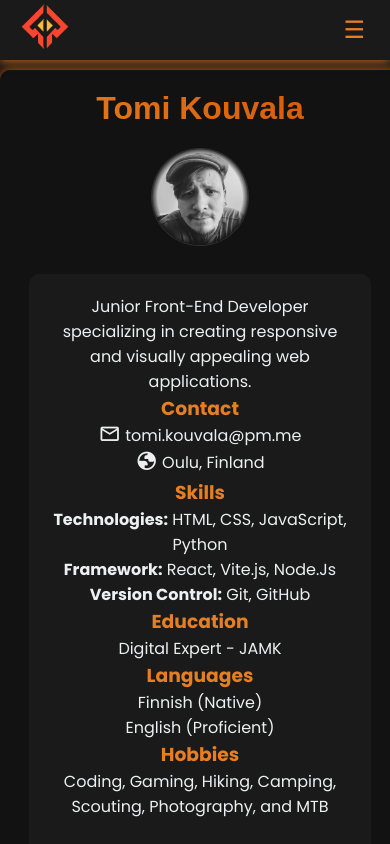
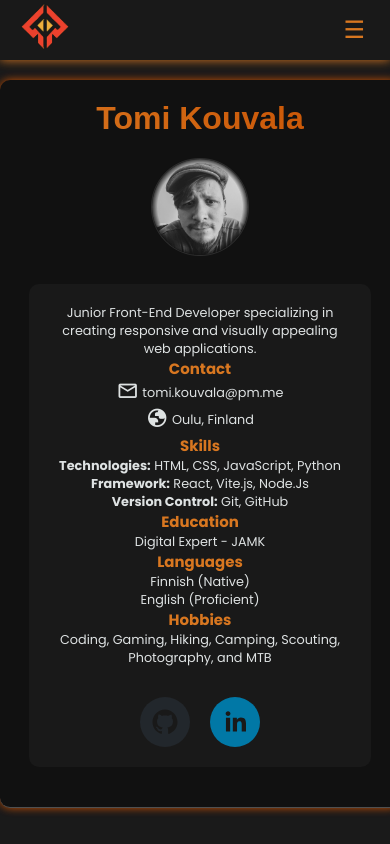
Before and after one commit to micsno/micsno.github.io, a React (Vite) app: page /#/contact in a window 390 px wide. Before the commit this address led to /#/. Shown: the top 844 px of the page. Built offline with nearby package versions, Linux system fonts and the light colour scheme; a web font is replaced by a local one.

Commit message:
new project added and responsivity fixed

```diff
--- a/src/InfoBar.css
+++ b/src/InfoBar.css
@@ -4,11 +4,12 @@
     background-color: var(--background-secondary-color);
     color: #ecf0f1;
     border-radius: 10px;
-    margin: 20px 20px auto;
+    margin: 20px auto;
     position: relative;
-    max-height: 105vh;
+    width: 100%;
     max-width: 900px;
     min-width: 400px;
+    max-height: 100vh;
     overflow-y: auto;
     z-index: 1;
 }
@@ -116,56 +117,58 @@ li {
 /* Responsive adjustments */
 @media screen and (max-width: 1024px) {
     .info-bar {
-        margin: 10px auto;
-        width: 90%;
-        max-height: 105vh;
+        margin: 20px auto;
+        /* No need to adjust height; height will adapt to content */
     }
 
     .info-text {
         width: 85%;
-        font-size: 100%;
+        font-size: 1rem; /* Adjusted font-size using rem units for scalability */
     }
 
     .info-text p {
-        font-size: 100%;
+        font-size: 1rem; /* Adjusted font-size using rem units for scalability */
     }
 }
 
-
 @media screen and (max-width: 768px) {
     .info-bar {
-        margin: 10px auto;
-        width: 95%;
-        max-height: 105vh;
+        margin: 20px auto;
+        /* No need to adjust height; height will adapt to content */
     }
 
     .profile-photo img {
         width: 120px;
-        height: 120px;
+        height: 120px; /* Ensuring profile photo sizes adjust on medium screens */
     }
 
     .info-text {
         width: 90%;
-        font-size: 100%;
+        font-size: 0.9rem; /* Slightly smaller font-size for better readability on smaller screens */
     }
 
     .info-text p {
-        font-size: 100%;
+        font-size: 0.9rem; /* Consistent font-size with .info-text */
     }
 }
 
 @media screen and (max-width: 480px) {
     .profile-photo img {
         width: 100px;
-        height: 100px;
+        height: 100px; /* Ensuring profile photo sizes adjust on small screens */
+    }
+
+    .info-bar {
+        margin: 20px auto;
+        /* No need to adjust height; height will adapt to content */
     }
 
     .info-text {
         width: 95%;
-        font-size: 100%;
+        font-size: 0.8rem; /* Further reduced font-size for very small screens */
     }
 
     .info-text p {
-        font-size: 100%;
+        font-size: 0.8rem; /* Consistent font-size with .info-text */
     }
 }
--- a/src/Projects.jsx
+++ b/src/Projects.jsx
@@ -8,6 +8,7 @@ import tictactoe from '/src/assets/tictactoe.png';
 import orange from '/src/assets/orangeforum.png';
 import luovacraft from '/src/assets/luovacrafttemplate.jpg';
 import portfolio from '/src/assets/portfolio.png';
+import koodikaveri from '/src/assets/koodikaveri.jpg';
 
 const Modal = ({ isOpen, onClose, project }) => {
     const [isImageZoomed, setImageZoomed] = useState(false);
@@ -81,6 +82,14 @@ function Projects() {
             imageUrl: ricas,
             websiteURL: 'https://www.ricas.fi',
             technologies: ['HTML5', 'CSS', 'JavaScript'],
+        },
+        {
+            title: 'Koodikaveri',
+            description: 'Koodikaveri is a Discord bot that assists programmers by providing information and examples for languages like Python and JavaScript, searching Stack Overflow, finding documentation links, displaying code examples, checking code syntax, and sending welcome messages. Currently, the bot supports only Finnish.',
+            fullDescription: 'Koodikaveri Bot is a versatile and user-friendly Discord bot designed to support programmers and developers by providing comprehensive programming guidance and information. This bot is equipped with a range of commands that enhance the coding experience and facilitate learning. With Koodikaveri Bot, users can access detailed information and practical examples for popular programming languages including Python, JavaScript, HTML, CSS, and React. The bot also enables users to search for questions and answers on Stack Overflow, making it easier to find solutions to coding problems. Additionally, it retrieves documentation links for various programming languages and frameworks, offering quick access to essential resources. The bot is designed to display code examples in multiple languages and perform syntax checks on code snippets to help identify and correct errors. Furthermore, it enhances community interaction by sending welcome messages to new members, fostering a friendly and supportive environment. Koodikaveri Bot aims to streamline the coding process, provide valuable learning resources, and improve the overall experience for developers within the Discord community.',
+            imageUrl: koodikaveri,
+            githubUrl: 'https://github.com/micsno/koodikaveri',
+            technologies: ['Python', 'Discord API'],
         },
         {
             title: 'Cherry Library',
```
Also changed, not shown: src/assets/koodikaveri.jpg (added).
